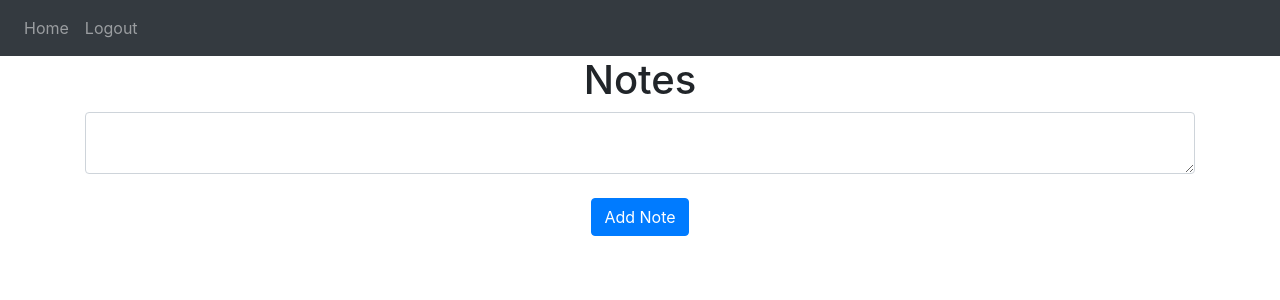
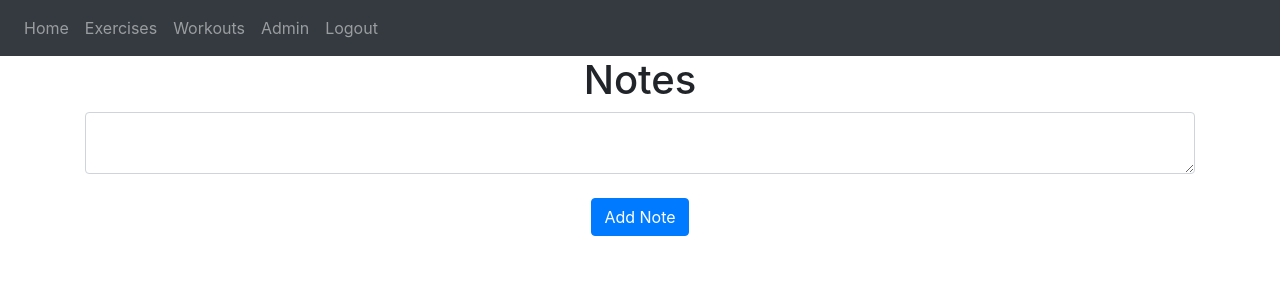
Before and after one commit to SamPearson/workout_history_webapp, a Flask app: page / in a window 1280 px wide. Shown: the top 300 px of the page. Run offline with Flask 2, Linux system fonts and the light colour scheme; the visitor is signed in with stand-in values (Sample User, id 1); data comes from the database, SQL or seed files in the repository; data that the repository does not hold is empty; some libraries are stand-ins or nearby versions.

Commit message:
Navbar update in preparation for new features

```diff
--- a/website/templates/base.html
+++ b/website/templates/base.html
@@ -31,6 +31,9 @@
         <div class="navbar-nav">
           {% if user.is_authenticated %}
           <a class="nav-item nav-link" id="home" href="/">Home</a>
+          <a class="nav-item nav-link" id="exercises" href="/exercises">Exercises</a>
+          <a class="nav-item nav-link" id="workouts" href="/workouts">Workouts</a>
+          <a class="nav-item nav-link" id="admin" href="/admin">Admin</a>
           <a class="nav-item nav-link" id="logout" href="/logout">Logout</a>
           {% else %}
           <a class="nav-item nav-link" id="login" href="/login">Login</a>
```
